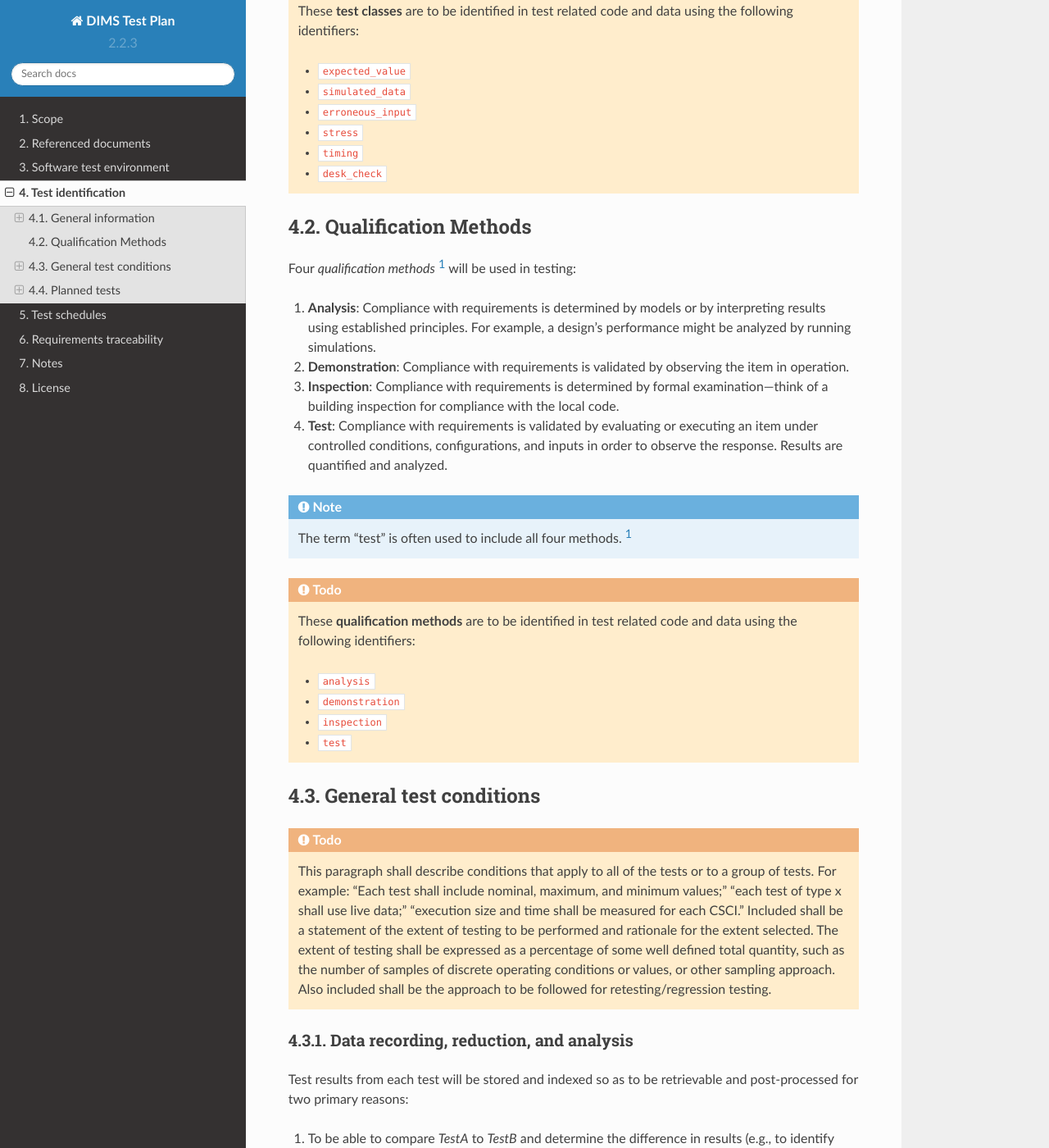
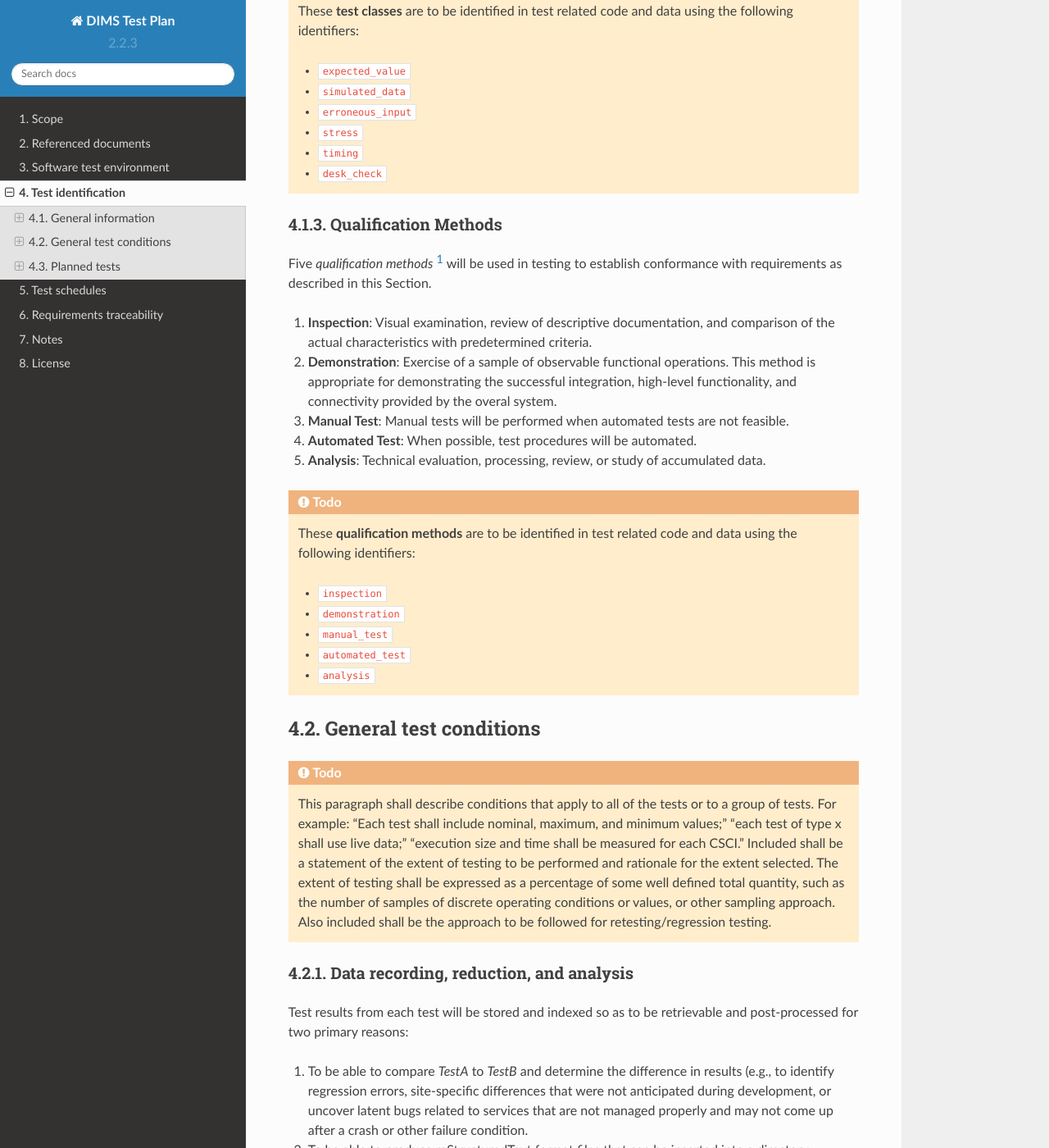
Before and after one commit to uw-dims/dims-tp, a Sphinx documentation site: the page built from docs/source/testidentification.rst, in a window 1280 px wide and 1400 px high, scrolled down 1929 px. Shown: the whole window at 82% size. Built offline with Sphinx 7.4.7 and the Read the Docs theme 2.0.0, drawn with Linux system fonts in a browser that asks for light colours; some of the changed text lies outside the part shown.

Commit message:
Change reference and select more concrete qualification methods

```diff
--- a/docs/source/testidentification.rst
+++ b/docs/source/testidentification.rst
@@ -128,42 +128,39 @@ components:
 .. _qualificationmthods:
 
 Qualification Methods
----------------------
+~~~~~~~~~~~~~~~~~~~~~
 
-Four *qualification methods* [#qm]_ will be used in testing:
+Five *qualification methods* [#qm]_ will be used in testing to establish
+conformance with requirements as described in this Section.
 
-#. **Analysis**: Compliance with requirements is determined by models or by
-   interpreting results using established principles. For example, a design's
-   performance might be analyzed by running simulations.
+#. **Inspection**: Visual examination, review of descriptive documentation, and
+   comparison of the actual characteristics with predetermined criteria.
 
-#. **Demonstration**: Compliance with requirements is validated by observing
-   the item in operation.
+#. **Demonstration**: Exercise of a sample of observable functional operations.
+   This method is appropriate for demonstrating the successful integration,
+   high-level functionality, and connectivity provided by the overal system.
 
-#. **Inspection**: Compliance with requirements is determined by formal
-   examination—think of a building inspection for compliance with the local
-   code.
+#. **Manual Test**: Manual tests will be performed when automated tests are
+   not feasible.
 
-#. **Test**: Compliance with requirements is validated by evaluating or
-   executing an item under controlled conditions, configurations, and inputs in
-   order to observe the response. Results are quantified and analyzed.
+#. **Automated Test**: When possible, test procedures will be automated.
+
+#. **Analysis**: Technical evaluation, processing, review, or study of
+   accumulated data.
 
 ..
 
-.. note::
-
-    The term "test" is often used to include all four methods. [#qm]_
-
-..
 
 .. todo::
 
     These **qualification methods** are to be identified in test related code
     and data using the following identifiers:
 
+    * ``inspection``
+    * ``demonstration``
+    * ``manual_test``
+    * ``automated_test``
     * ``analysis``
-    * ``demonstration``
-    * ``inspection``
-    * ``test``
 
 ..
 
@@ -874,7 +871,7 @@ this category are closely related to tests described in
 
 
 .. The following are footnotes
-.. [#qm] Source: `Qualification Methods`_
+.. [#qm] Source: `Automated Software Testing\: Introduction, Management, and Performance`_, by Elfriede Dustin, Jeff Rashka, and John Paul.
 
 .. The following are references
-.. _Qualification Methods: http://www.jiludwig.com/Qualification_Method.html
+.. _Automated Software Testing\: Introduction, Management, and Performance: https://books.google.com/books?id=kl2H0G6EFf0C&pg=PA519&lpg=PA519
```
